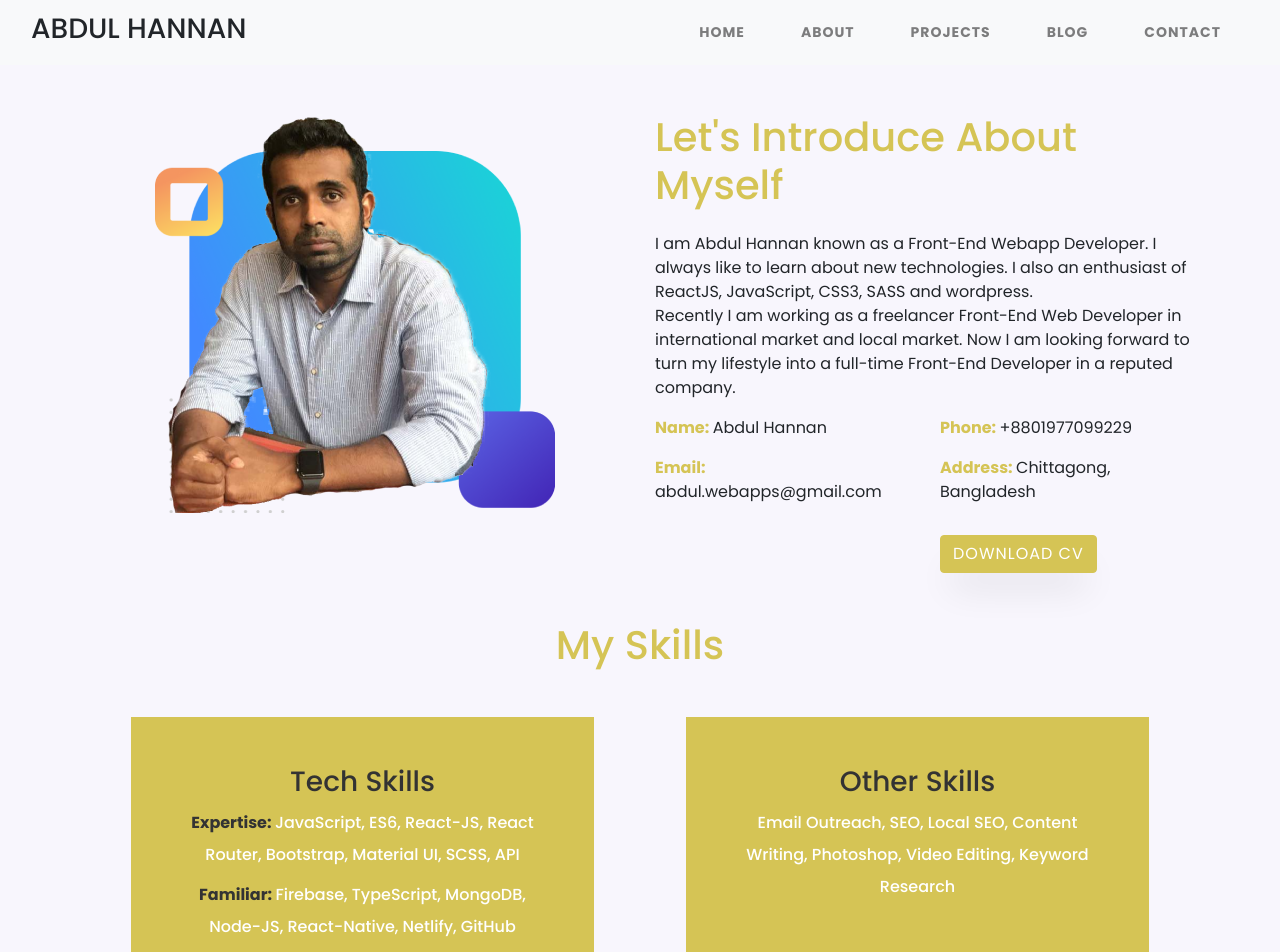
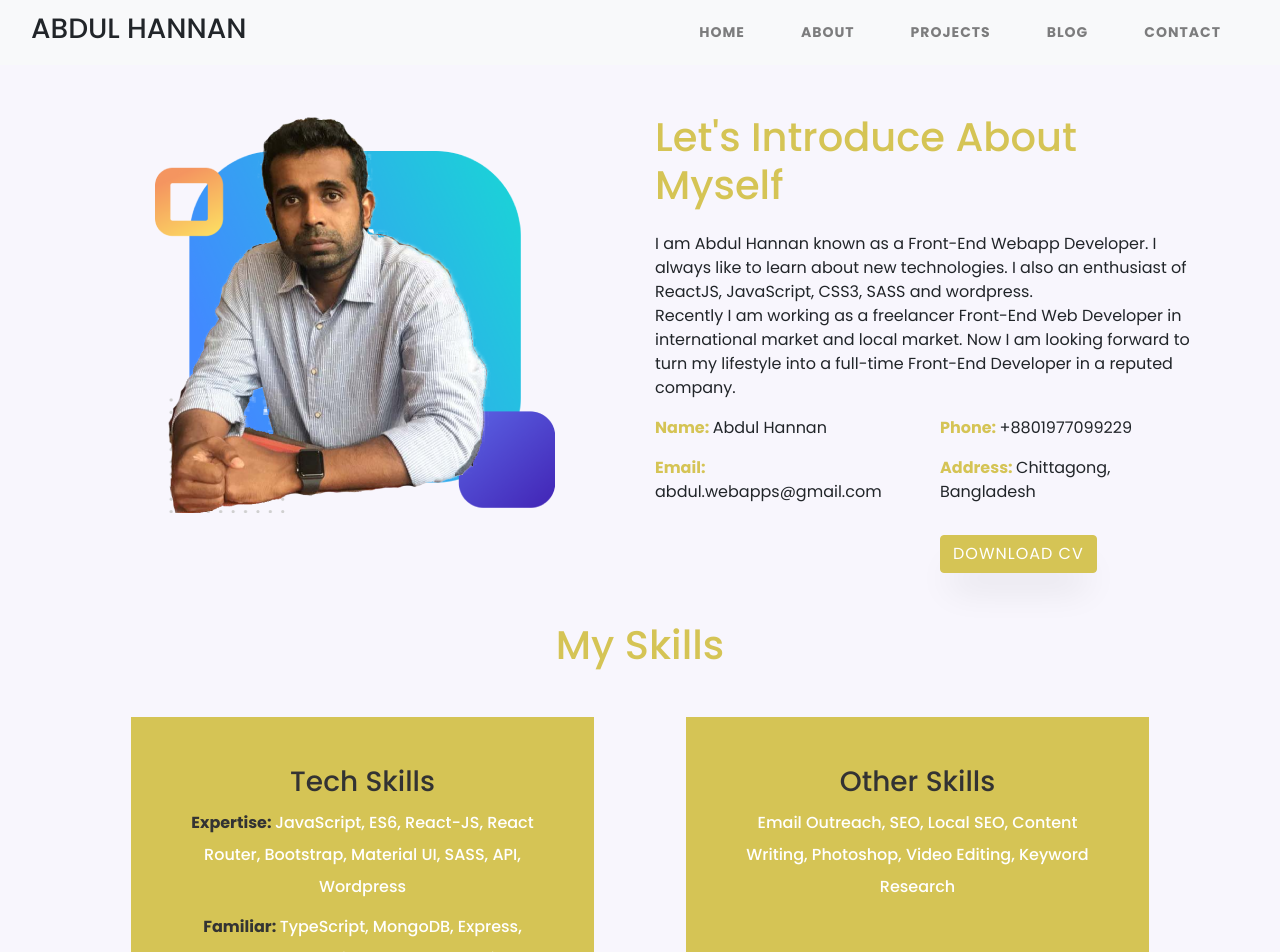
Before and after one commit to hannan-abdul/personal-portfolio-site, a React (Create React App) app: page /about in a window 1280 px wide. Shown: the top 952 px of the page. Built offline with nearby package versions, Linux system fonts and the light colour scheme.

Commit message:
readme update

```diff
--- a/src/components/About/Skills.js
+++ b/src/components/About/Skills.js
@@ -8,8 +8,8 @@ const Skills = () => {
             <div className="row">
                 <div className="col-md-5 p-5 custom-back-color">
                     <h3>Tech Skills</h3>
-                    <h6><strong>Expertise: </strong> JavaScript, ES6, React-JS, React Router, Bootstrap, Material UI, SCSS, API</h6>
-                    <h6><strong>Familiar: </strong> Firebase, TypeScript, MongoDB, Node-JS, React-Native, Netlify, GitHub</h6>
+                    <h6><strong>Expertise: </strong> JavaScript, ES6, React-JS, React Router, Bootstrap, Material UI, SASS, API, Wordpress</h6>
+                    <h6><strong>Familiar: </strong> TypeScript, MongoDB, Express, Redux, NodeJS, Firebase React-Native, Netlify, GitHub</h6>
                     <h6><strong>Tools: </strong>  VSCode, Chrome Dev Tool, Windows 10, MacOS</h6>
                 </div>
                 <div className="col-md-5 p-5 custom-back-color">
```
Also changed, not shown: 1 other file (tests, documents, lock files or other folders).
